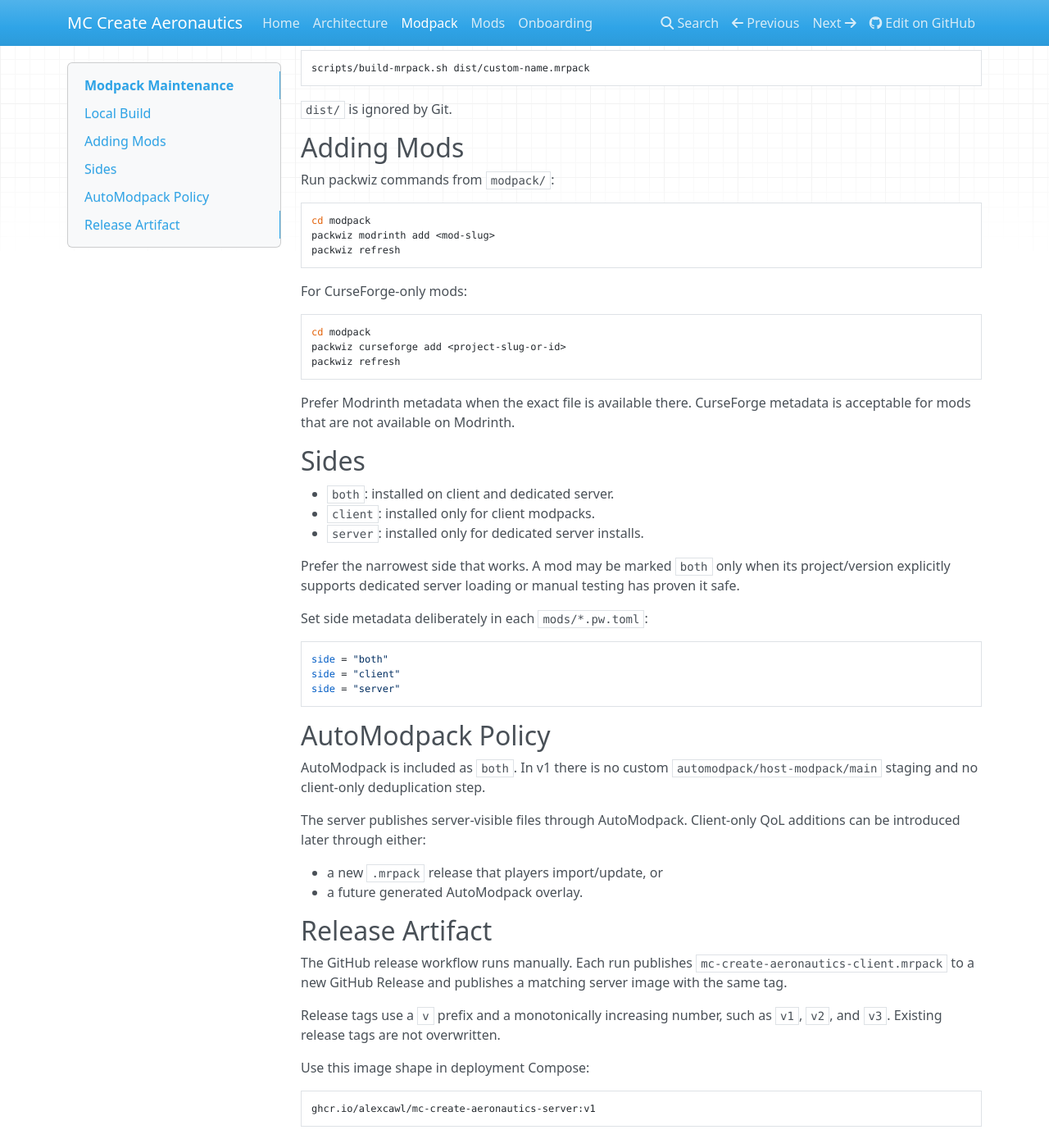
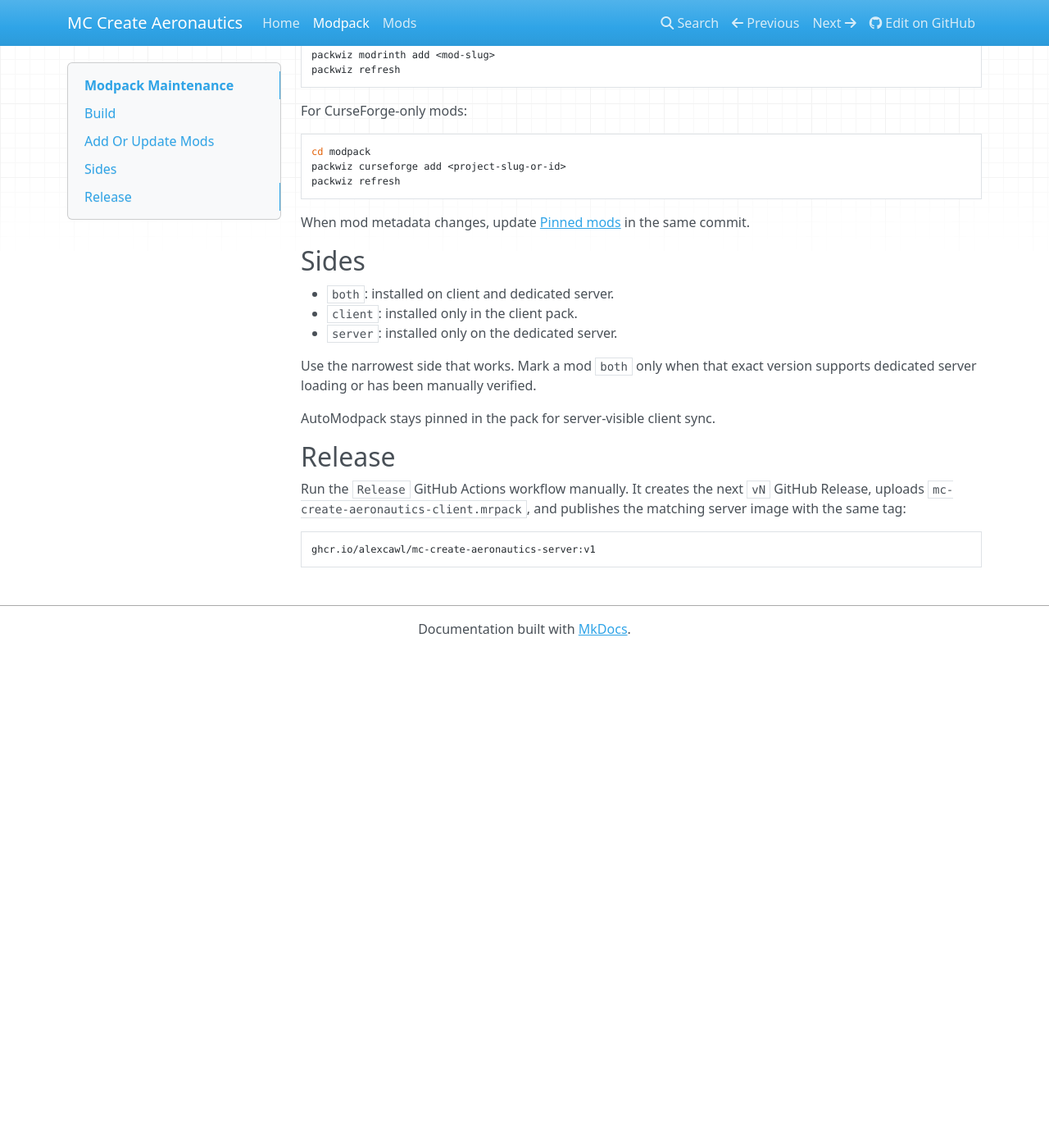
Before and after one commit to AlexCawl/mc-create-aeronautics-modpack, an MkDocs documentation site: the page built from docs/modpack.md, in a window 1280 px wide and 1400 px high, scrolled down 404 px. Shown: the whole window at 82% size. Built offline with MkDocs 1.6.1, drawn with Linux system fonts in a browser that asks for light colours; nearby versions of some CDN libraries; after the commit the page ends 1199 px from its top, so only the background shows below that; some of the changed text lies outside the part shown.

Commit message:
feat: updated docs

````diff
--- a/docs/modpack.md
+++ b/docs/modpack.md
@@ -1,30 +1,18 @@
 # Modpack Maintenance
 
-`modpack/` is the only mod metadata source. Commit `pack.toml`, `index.toml`, and `mods/*.pw.toml`; never commit downloaded `.jar` files.
+`modpack/` owns the packwiz metadata. Commit `pack.toml`, `index.toml`, and `mods/*.pw.toml`; do not commit downloaded `.jar` files.
 
-The current mod list is tracked in [Mods](mods.md). Update that table in the same commit as any mod metadata change.
-
-## Local Build
-
-Build the Modrinth pack from the repository root:
+## Build
 
 ```sh
 scripts/build-mrpack.sh
 ```
 
-The artifact is written to `dist/mc-create-aeronautics-client.mrpack`.
+The client artifact is written to `dist/mc-create-aeronautics-client.mrpack`.
 
-To choose another output path:
+## Add Or Update Mods
 
-```sh
-scripts/build-mrpack.sh dist/custom-name.mrpack
-```
-
-`dist/` is ignored by Git.
-
-## Adding Mods
-
-Run packwiz commands from `modpack/`:
+Run packwiz from `modpack/`:
 
 ```sh
 cd modpack
@@ -40,40 +28,21 @@ packwiz curseforge add <project-slug-or-id>
 packwiz refresh
 ```
 
-Prefer Modrinth metadata when the exact file is available there. CurseForge metadata is acceptable for mods that are not available on Modrinth.
+When mod metadata changes, update [Pinned mods](mods.md) in the same commit.
 
 ## Sides
 
 - `both`: installed on client and dedicated server.
-- `client`: installed only for client modpacks.
-- `server`: installed only for dedicated server installs.
+- `client`: installed only in the client pack.
+- `server`: installed only on the dedicated server.
 
-Prefer the narrowest side that works. A mod may be marked `both` only when its project/version explicitly supports dedicated server loading or manual testing has proven it safe.
+Use the narrowest side that works. Mark a mod `both` only when that exact version supports dedicated server loading or has been manually verified.
 
-Set side metadata deliberately in each `mods/*.pw.toml`:
+AutoModpack stays pinned in the pack for server-visible client sync.
 
-```toml
-side = "both"
-side = "client"
-side = "server"
-```
+## Release
 
-## AutoModpack Policy
-
-AutoModpack is included as `both`. In v1 there is no custom `automodpack/host-modpack/main` staging and no client-only deduplication step.
-
-The server publishes server-visible files through AutoModpack. Client-only QoL additions can be introduced later through either:
-
-- a new `.mrpack` release that players import/update, or
-- a future generated AutoModpack overlay.
-
-## Release Artifact
-
-The GitHub release workflow runs manually. Each run publishes `mc-create-aeronautics-client.mrpack` to a new GitHub Release and publishes a matching server image with the same tag.
-
-Release tags use a `v` prefix and a monotonically increasing number, such as `v1`, `v2`, and `v3`. Existing release tags are not overwritten.
-
-Use this image shape in deployment Compose:
+Run the `Release` GitHub Actions workflow manually. It creates the next `vN` GitHub Release, uploads `mc-create-aeronautics-client.mrpack`, and publishes the matching server image with the same tag:
 
 ```sh
 ghcr.io/alexcawl/mc-create-aeronautics-server:v1
--- a/mkdocs.yml
+++ b/mkdocs.yml
@@ -4,10 +4,8 @@ repo_url: https://github.com/AlexCawl/mc-create-aeronautics
 
 nav:
   - Home: index.md
-  - Architecture: arch.md
   - Modpack: modpack.md
   - Mods: mods.md
-  - Onboarding: onboarding.md
 
 theme:
   name: mkdocs
````
Also changed, not shown: README.md (+9 -20 lines), docs/arch.md (deleted, +0 -62 lines), docs/index.md (+7 -18 lines), docs/onboarding.md (deleted, +0 -78 lines).
